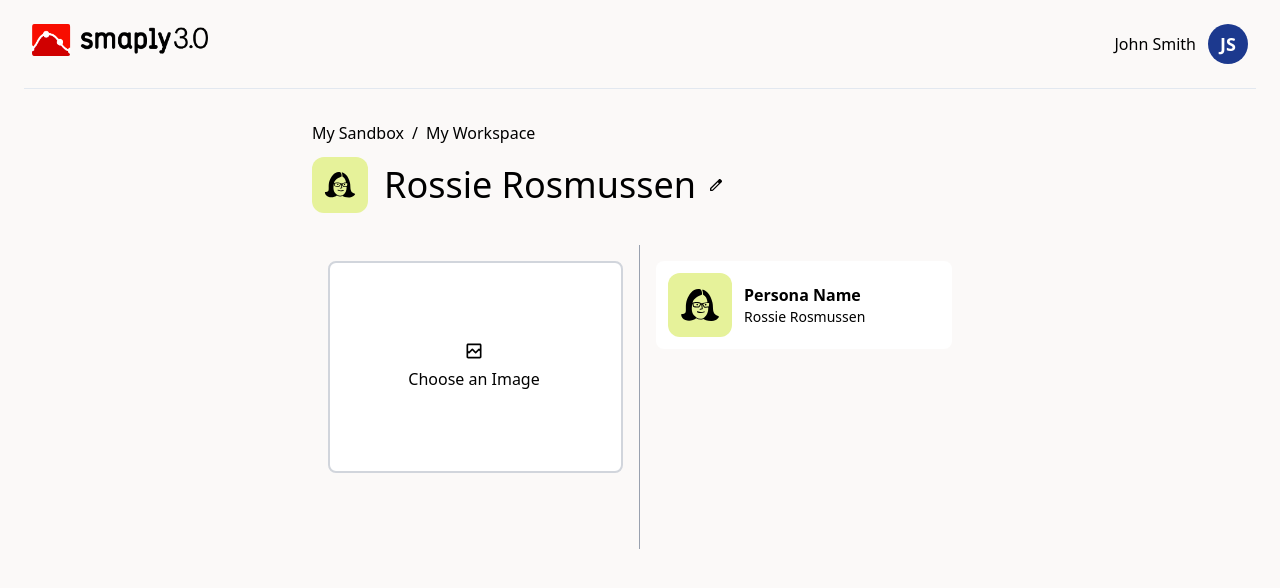
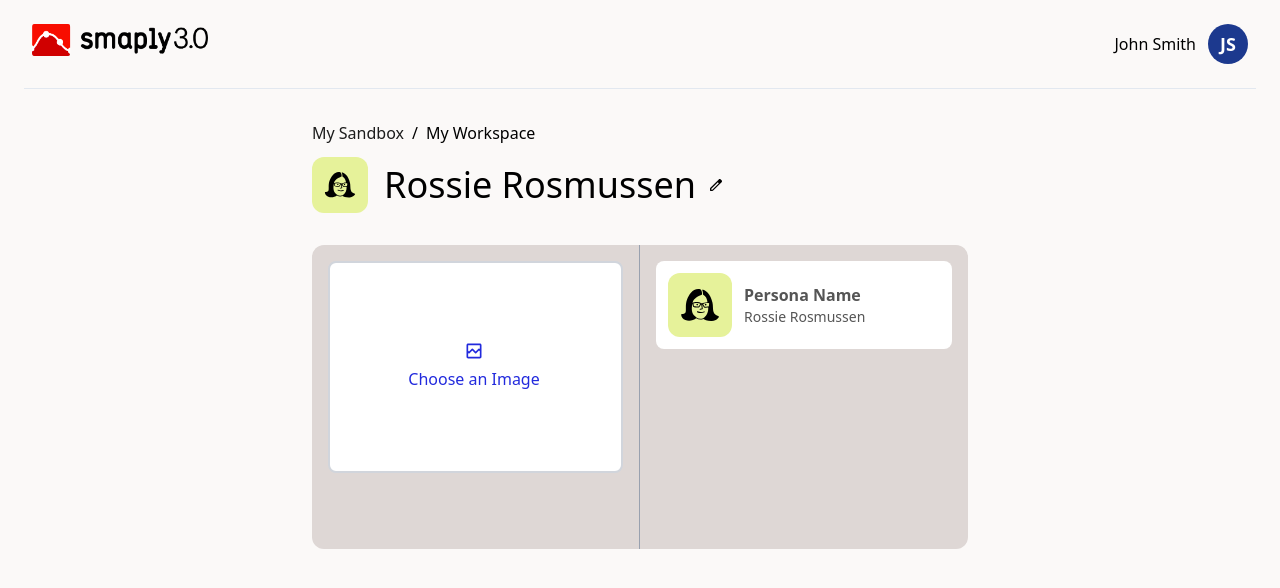
Before and after one commit to shubham43MP/smaply-persona-test, a React (Vite) app: page / in a window 1280 px wide. Shown: the top 588 px of the page. Built offline with nearby package versions, Linux system fonts and the light colour scheme.

Commit message:
bugs resolved

```diff
--- a/src/index.css
+++ b/src/index.css
@@ -1,51 +1,3 @@
 @import "tailwindcss";
 
-@layer utilities {
-    .bg-darkblue { background-color: #3C5DDD; }
-    .bg-greenishwhite { background-color: #228EFF; }
-    .bg-colorc { background-color: #214236; }
-    .bg-colord { background-color: #76C86D; }
-    .bg-colorf { background-color: #FBDB5A; }
-    .bg-colorg { background-color: #F0A711; }
-    .bg-colorh { background-color: #E8867A; }
-    .bg-colori { background-color: #E24B42; }
-    .bg-colorj { background-color: #CF4012; }
-    .bg-colorl { background-color: #052A6E; }
-    .bg-coloram { background-color: #94F6EC; }
-    .bg-greenish { background-color: #E6F29A; }
-    .bg-brandpurple { background-color: #AB63CF; }
-
-    .h-17 { height: 68px; }
-    .h-75 { height: 300px; }
-    .h-57 { height: 230px; }
-
-    .w-17 { width: 68px; }
-    .w-75 { width: 300px; }
-    .w-82 { width: 332px; }
-    .w-121 { width: 664px; }
-
-    .border-1 { border-width: 1px; }
-
-    /* Custom colors */
-    :root {
-      --tw-color-bluish: #222ADD;
-      --tw-color-lightgray: #555555;
-      --tw-color-darkcream: #DED7D5;
-      --tw-color-lightcream: #FBF9F8;
-      --tw-color-textblack: #1C1C1C;
-      --tw-color-greenish: #E6F29A;
-      --tw-color-brandpurple: #AB63CF;
-      --tw-color-darkblue: #3C5DDD;
-      --tw-color-darkestblue: #001B49;
-      --tw-color-greenishwhite: #228EFF;
-      --tw-color-colorc: #214236;
-      --tw-color-colord: #76C86D;
-      --tw-color-colorf: #FBDB5A;
-      --tw-color-colorg: #F0A711;
-      --tw-color-colorh: #E8867A;
-      --tw-color-colori: #E24B42;
-      --tw-color-colorj: #CF4012;
-      --tw-color-colorl: #052A6E;
-      --tw-color-coloram: #94F6EC;
-    }
-  }
+@config "../tailwind.config.js";
--- /dev/null
+++ b/tailwind.config.js
@@ -0,0 +1,77 @@
+/** @type {import('tailwindcss').Config} */
+
+const COLORS = [
+    'darkblue',
+    'greenishwhite',
+    'colorc',
+    'colord',
+    'colorf',
+    'colorg',
+    'colorh',
+    'colori',
+    'colorj',
+    'colorl',
+    'coloram',
+    'greenish',
+    'brandpurple'
+    ];
+
+  export default {
+    purge: {
+      content: [
+        "./index.html",
+        "./src/**/*.{js,ts,jsx,tsx}",
+      ],
+      // Map over the labels and add them to the safelist
+      safelist: [
+        ...COLORS.map((color) => `bg-${color}`)
+      ],
+    },
+    content: [
+      "./index.html",
+      "./src/**/*.{js,ts,jsx,tsx}",
+    ],
+    theme: {
+      fontFamily: {
+        // 'sans': ['Inter']
+      },
+      extend: {
+        colors: {
+          'bluish': '#222ADD',
+          'lightgray': '#555555',
+          'darkcream': '#DED7D5',
+          'lightcream': '#FBF9F8',
+          'textblack': '#1C1C1C',
+          'greenish': '#E6F29A',
+          'brandpurple': '#AB63CF',
+          'darkblue': '#3C5DDD',
+          'darkestblue': '#001B49',
+          'greenishwhite' : '#228EFF',
+          'colorc' : '#214236',
+          'colord' : '#76C86D',
+          'colorf' : '#FBDB5A',
+          'colorg' : '#F0A711',
+          'colorh' : '#E8867A',
+          'colori' : '#E24B42',
+          'colorj' : '#CF4012',
+          'colorl' : '#052A6E',
+          'coloram' : '#94F6EC'
+        },
+        height: {
+          '17': '68px',
+          '75': '300px',
+          '57': '230px'
+        },
+        width: {
+          '17': '68px',
+          '75': '300px',
+          '82': '332px',
+          '121': '664px'
+        },
+        borderWidth: {
+          '1': '1px'
+        }
+      },
+    },
+    plugins: [],
+  };
```
Also changed, not shown: 1 other file (tests, documents, lock files or other folders).
